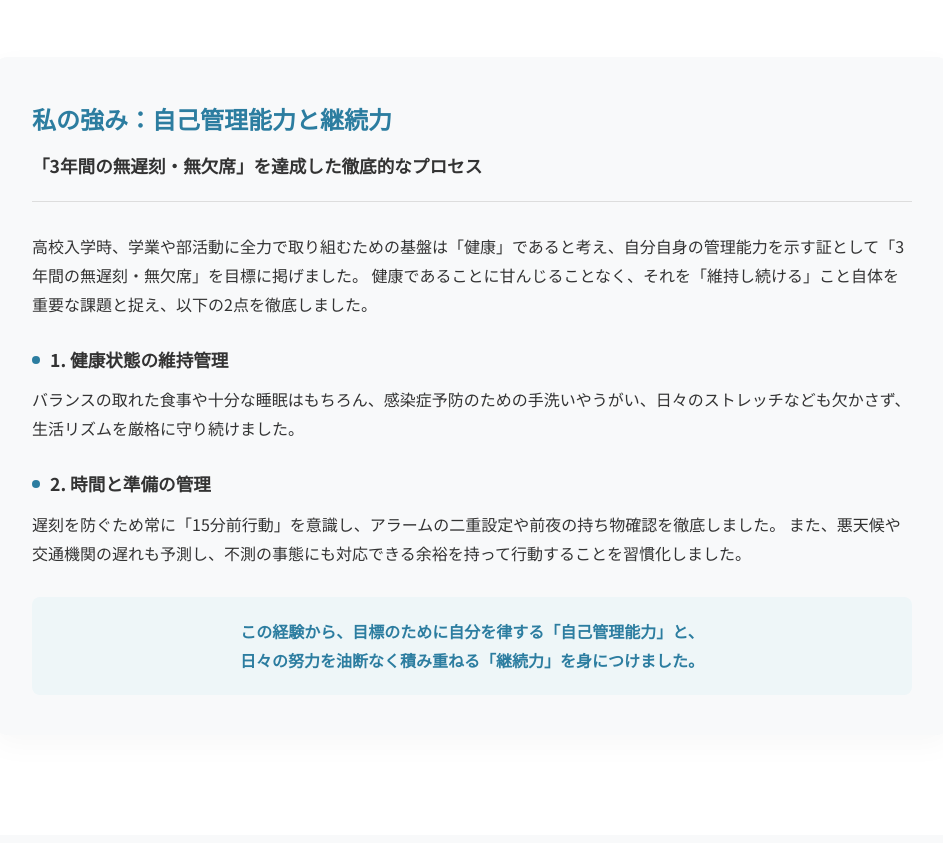
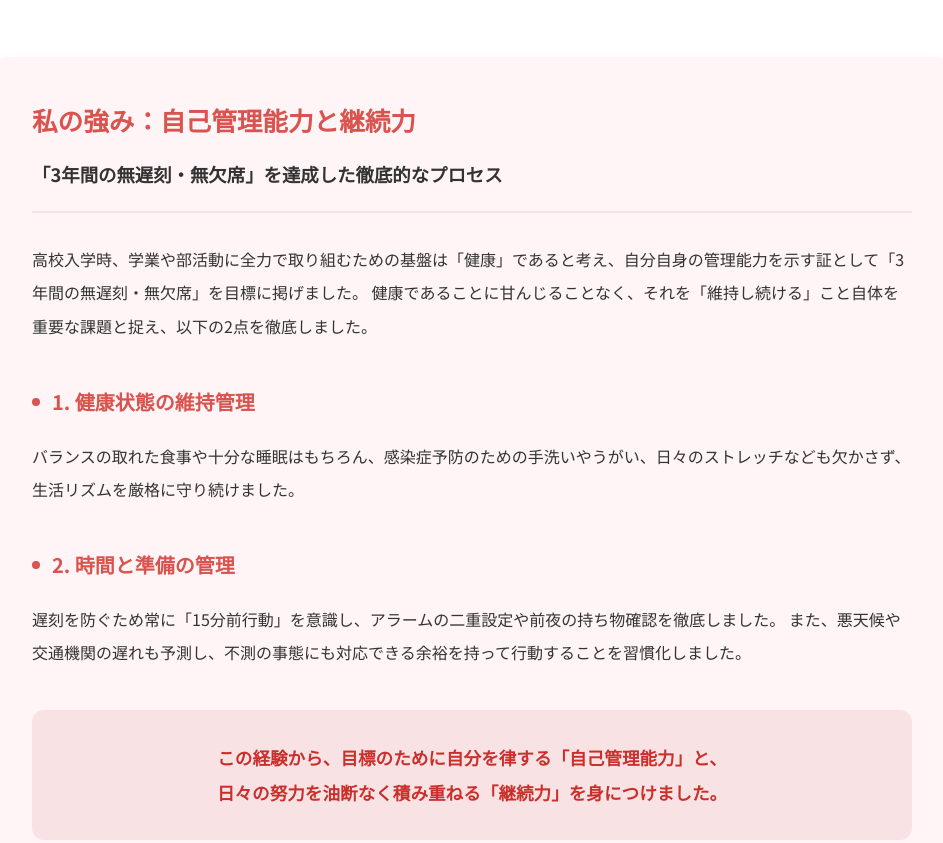
Before and after one commit to csta25038-lgtm/portfolio, a plain HTML site: page index.html in a window 1280 px wide. Shown: the part 984-1827 px from the top of the page, without its empty margins (168-1111 px from the left). Drawn offline with Linux system fonts and the light colour scheme.

Commit message:
Update index.html

```diff
--- a/index.html
+++ b/index.html
@@ -11,11 +11,14 @@
     <style>
         /* --- CSS Variables & Reset --- */
         :root {
-            --primary-color: #2c7da0; /* 知的で清潔感のあるブルーグリーン */
+            /* 【色を変更】落ち着きのある温かい赤色 */
+            --primary-color: #d9534f;
+            /* 【色を変更】アクセント用の薄い赤色 */
+            --accent-color: #f9e2e4;
+
             --text-color: #333333;
             --bg-color: #ffffff;
-            --bg-light: #f8f9fa;
-            --accent-color: #a9d6e5;
+            --bg-light: #fff5f6; /* 背景色もほんのり赤みを持たせて統一感を出しました */
             --font-main: 'Noto Sans JP', sans-serif;
         }
 
@@ -113,7 +116,8 @@
             justify-content: center;
             align-items: center;
             text-align: center;
-            background: linear-gradient(135deg, var(--bg-light) 0%, #eef6f8 100%);
+            /* グラデーションも赤系に変更 */
+            background: linear-gradient(135deg, var(--bg-light) 0%, #ffecec 100%);
         }
 
         .hero h1 {
@@ -136,12 +140,14 @@
             color: white;
             border-radius: 50px;
             font-weight: 500;
-            box-shadow: 0 4px 15px rgba(44, 125, 160, 0.3);
+            /* 影の色も赤系に合わせて調整 */
+            box-shadow: 0 4px 15px rgba(217, 83, 79, 0.3);
         }
 
         .btn:hover {
             transform: translateY(-2px);
-            box-shadow: 0 6px 20px rgba(44, 125, 160, 0.4);
+            box-shadow: 0 6px 20px rgba(217, 83, 79, 0.4);
+            background-color: #c9302c; /* ホバー時に少し濃く */
         }
 
         /* --- About Section (Gakuchika) --- */
@@ -164,26 +170,35 @@
 
         .strength-header {
             margin-bottom: 30px;
-            border-bottom: 1px solid #ddd;
+            border-bottom: 2px solid var(--accent-color); /* 線の色を変更 */
             padding-bottom: 20px;
         }
 
         .strength-header h3 {
-            font-size: 1.5rem;
+            font-size: 1.6rem; /* 少し大きく */
             color: var(--primary-color);
-            margin-bottom: 10px;
+            margin-bottom: 15px;
         }
 
         .strength-lead {
             font-weight: 700;
-            font-size: 1.1rem;
+            font-size: 1.15rem;
         }
 
+        /* 【見やすさ向上】本文の行間をさらに広げて読みやすく */
+        .strength-body p {
+            line-height: 2.1;
+            margin-bottom: 1.5em;
+        }
+
+        /* 【見やすさ向上】小見出しを赤色にして強調し、区切りを明確に */
         .strength-body h4 {
-            font-size: 1.1rem;
-            margin: 25px 0 10px;
+            font-size: 1.25rem;
+            color: var(--primary-color); /* 赤色にする */
+            margin: 40px 0 20px; /* 上下の余白を広げる */
             display: flex;
             align-items: center;
+            font-weight: 700;
         }
 
         .strength-body h4::before {
@@ -193,17 +208,19 @@
             height: 8px;
             background-color: var(--primary-color);
             border-radius: 50%;
-            margin-right: 10px;
+            margin-right: 12px;
         }
 
         .conclusion {
-            margin-top: 30px;
-            padding: 20px;
-            background-color: #eef6f8;
-            border-radius: 8px;
-            color: var(--primary-color);
+            margin-top: 40px;
+            padding: 30px;
+            background-color: var(--accent-color); /* 背景色を薄い赤に */
+            border-radius: 12px;
+            color: #c9302c; /* 文字色を少し濃い赤に */
             font-weight: 700;
             text-align: center;
+            font-size: 1.1rem;
+            line-height: 2;
         }
 
         /* --- Skills Section --- */
@@ -224,10 +241,12 @@
             text-align: center;
             box-shadow: 0 5px 15px rgba(0,0,0,0.03);
             transition: 0.3s;
+            border-top: 3px solid transparent; /* ホバー時の線の準備 */
         }
 
         .skill-item:hover {
             transform: translateY(-5px);
+            border-top: 3px solid var(--primary-color); /* ホバー時に赤線を表示 */
         }
 
         .skill-name {
@@ -235,6 +254,7 @@
             margin-bottom: 10px;
             display: block;
             font-size: 1.2rem;
+            color: var(--primary-color); /* スキル名も赤に */
         }
 
         /* --- Works Section --- */
@@ -264,11 +284,12 @@
         .work-image {
             width: 100%;
             height: 200px;
-            background-color: #ddd; /* ダミー画像用 */
+            background-color: var(--accent-color); /* ダミー画像の色も薄い赤に */
             display: flex;
             align-items: center;
             justify-content: center;
-            color: #888;
+            color: var(--primary-color);
+            font-weight: bold;
         }
 
         .work-info {
@@ -299,9 +320,11 @@
         /* --- Responsive --- */
         @media (max-width: 768px) {
             .hero h1 { font-size: 2.5rem; }
-            .nav-links { display: none; } /* 簡易的にモバイルでは非表示にしています */
+            .nav-links { display: none; }
             .section { padding: 60px 0; }
             .strength-card { padding: 25px; }
+            /* モバイルで見やすいように少し詰める */
+            .strength-body p { line-height: 1.9; }
         }
     </style>
 </head>
@@ -323,7 +346,7 @@
 
     <section class="hero">
         <div class="container">
-            <h1>Hello, I'm takumi</h1>
+            <h1>Hello, I'm [Your Name]</h1>
             <p>大学生 / Webデザイン学習中 / 自己管理が得意</p>
             <a href="#about" class="btn">もっと詳しく</a>
         </div>
```
